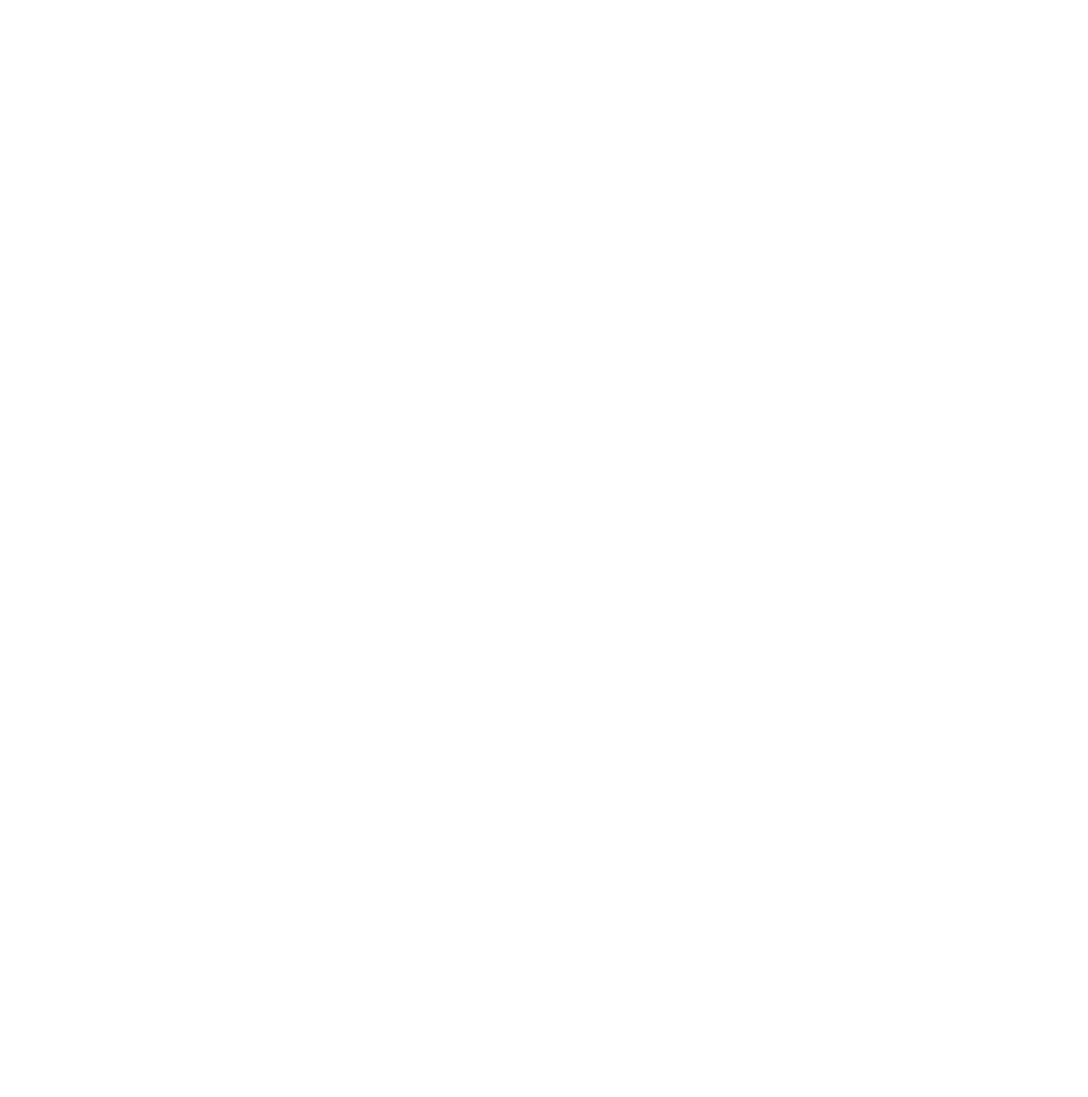
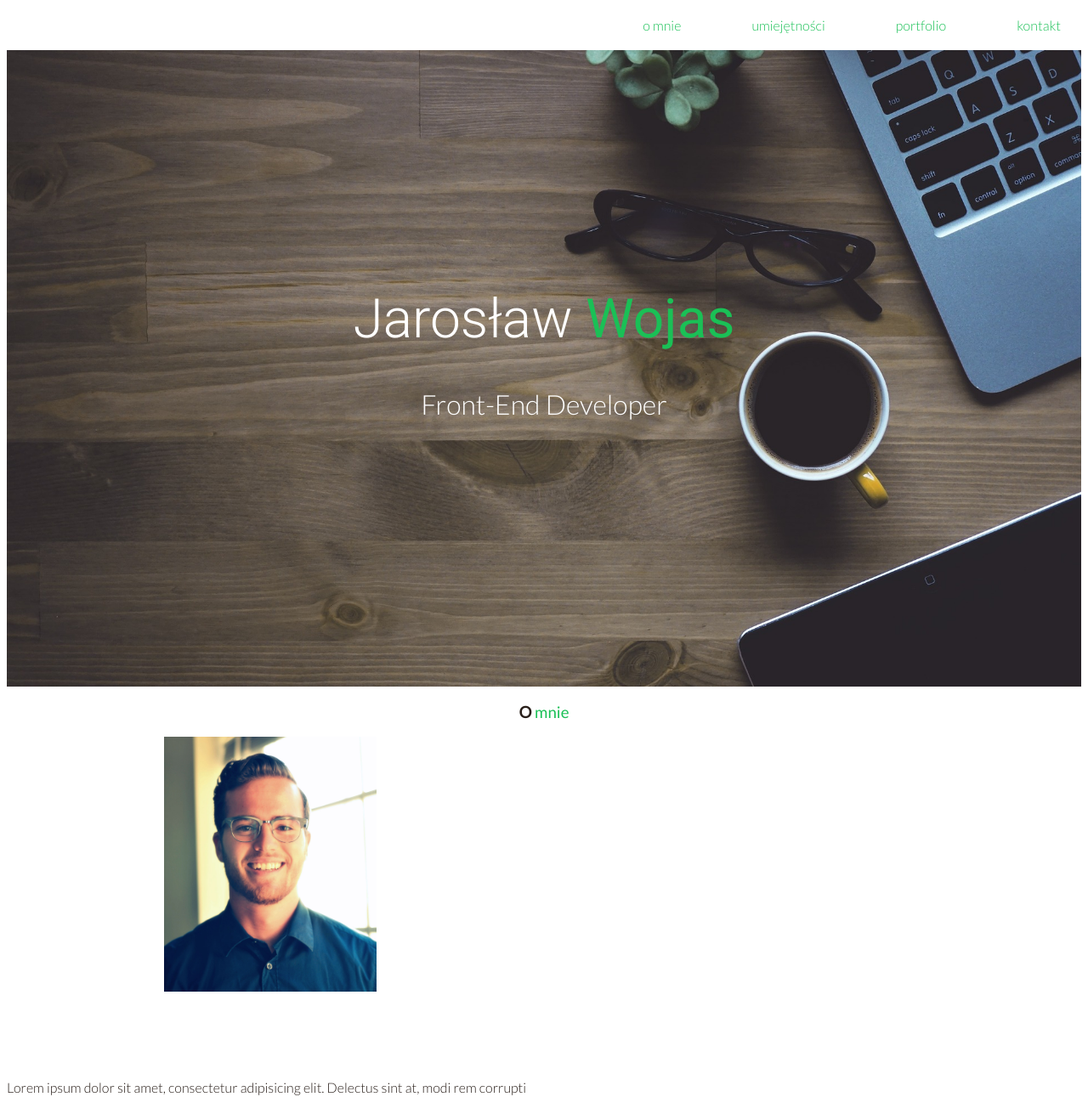
Before and after one commit to Fjarek/Portfolio1, a plain HTML site: page index.html in a window 1280 px wide. Shown: the top 1291 px of the page at 85% size. Before the commit the page ends 800 px from the top, so only its background shows below. Drawn offline with Linux system fonts and the light colour scheme.

Commit message:
do headera ok

```diff
--- a/css/style.css
+++ b/css/style.css
@@ -0,0 +1,178 @@
+/* GENERAL STYLES */
+body{
+    font-family: 'Lato', sans-serif;
+    font-weight: 300;
+    color: #291f1a;
+
+}
+
+h1, h2, h3, h4, h5{
+    text-align: center;
+}
+
+span{
+    color: #1ac056;
+    font-weight: 500;
+}
+
+/* NAVIGATION STYLES */
+#menu-nav{
+    background-color: #fff;
+    width: 100%;
+    position: fixed;
+    top: 0;
+    z-index: 10;
+    /* wysuwa menu na wierzch(bedzie widczne na obrazku) */
+}
+
+#menu-nav ul{
+    margin: 0;
+    float: right;
+/* przenosimy menu na prawo */
+}
+
+#menu-nav ul li{
+    list-style: none; /* usuwamy kropkwanie listy */
+    display: inline-block;
+    /* ustawiamy menu w jednej lini */
+    padding: 20px 40px;
+    /* odsuniecie od siebie elementow menu */
+}
+#menu-nav ul li a{
+    text-decoration: none;
+    /* usuwamy podkreslenie linkow */
+    color: #1ac056;
+}
+/* zmiana koloru tekstu po najechaniu kursorem */
+#menu-nav ul li a:hover{
+    color: #291f1a;
+}
+/* MAIN HEADER */
+
+#main-header{
+    position: relative;
+    background-image: url(../img/header-background.jpg);
+    height: 100vh;
+    /* ustawiamy tlo na cala wysokosc strony */
+    background-size: cover;
+    /* obrazek sie dopasowuje do strony */
+    background-position: center;
+    /* centrowanie obrazka zeby sie "skalowal" */
+    color: #fff;
+    /* kolor czcionki w divie */
+}
+
+#main-header .main-header-content{
+    position: absolute;
+    top: 50%;
+    transform: translateY(-50%);
+    /* ustawienie napisu na srodku strony(translate cofa go o 50% w pionie(Y) swojego contentu) */
+    margin: auto;
+    left: 0;
+    right: 0;
+}
+
+#main-header .main-header-content h1{
+    font-weight: 200;
+    font-size: 4em;
+    /* bazowa czcionka (zawsze) to 16px, zatem 4em to jej wielokrtnosc */
+    font-family: 'Roboto', sans-serif;
+}
+
+#main-header .main-header-content h2{
+    font-weight: 200;
+    font-size: 2em;
+}
+
+
+/* SECTION ABOUT */
+
+#about{
+    position: relative;
+}
+
+
+
+#about div{
+    display: inline-block;
+    width: 49%;
+    height: 400px;
+
+}
+
+#about  img{
+    position: abslute;
+    height: 300px;
+    width: 250px;
+    display: block;
+    top: 50%;
+    margin: auto;
+
+}
+#about .content{
+    display: block;
+
+}
+
+
+/* section #about .image{
+    background-image: url(../img/jan-nowak.jpg)
+}
+ */
+/* #menu-nav ul{
+    display: block;
+    margin: 0;
+    list-style: none;
+    text-align: right;
+    padding: 0;
+
+
+}
+.menu-item{
+    display: inline-block;
+    line-height: 50px;
+    margin: 0 50px;
+
+}
+.menu-item a{
+    text-decoration: none;
+    color: #1ac056;
+}
+
+
+span{
+    color: #1ac056;
+}
+
+#header{
+    position: relative;
+    background-image: url('../img/header-background.jpg');
+    width: 100%;
+    height: 100vh;
+
+
+}
+#header h1{
+    position: absolute;
+    display: inline-block;
+    text-align: center;
+    font-size: 75px;
+    top: 50%;
+    width: 100%;
+    color: #fff;
+    transform: translate(0, -50%);
+}
+
+
+#header h2{
+    position: absolute;
+    display: inline-block;
+    text-align: center;
+    top: 50%;
+    transform: translate();
+    width: 100%;
+    color: #fff;
+    font-size: 40px;
+
+}
+ */
--- a/index.html
+++ b/index.html
@@ -1,11 +1,56 @@
 <!DOCTYPE html>
 <html lang="en">
+
 <head>
     <meta charset="UTF-8">
-    <title>Document</title>
+    <title>Portfolio</title>
+    <!-- GOOGLE FONT -->
+    <link href="https://fonts.googleapis.com/css?family=Lato:300,400|Roboto:300,400&amp;subset=latin-ext" rel="stylesheet">
+    <!-- <link href="https://fonts.googleapis.com/css?family=Lato" rel="stylesheet">
+    <link href="https://fonts.googleapis.com/css?family=Roboto" rel="stylesheet"> -->
+    <!-- PODPIECIE STYLI -->
     <link rel="stylesheet" href="css/style.css">
 </head>
+
 <body>
 
+       <!-- Nagłówek -->
+       <nav id="menu-nav">
+        <ul>
+            <li class="menu-item">
+                <a href="#">o mnie</a>
+            </li>
+            <li class="menu-item">
+                <a href="#skills">umiejętności</a></li>
+            <li class="menu-item">
+                <a href="#portfolio">portfolio</a></li>
+            <li class="menu-item">
+                <a href="#contact">kontakt</a></li>
+        </ul>
+    </nav>
+
+    <!-- Header = obrazek + content -->
+    <header id="main-header">
+        <!-- <img src="img/header-background.jpg" alt="Zdjęcie nagłówkowe"> LEPIEJ ODNIESC TO DO CSS -->
+        <div class="main-header-content">
+            <h1>Jarosław <span>Wojas</span></h1>
+        <h2>Front-End Developer</h2>
+
+
+        </div>
+        <!-- ^^LEPIEJ STWORZYC DIV`A KTORYM BEDZIEMY PRZESUWAC WZGLEDEM STRONY, NIŻ TWORZYC NAGLOWKI JESLI JEST TO MALY WPIS
+        <h1>Jarosław <span>Wojas</span></h1>
+        <h2>Front-End Developer</h2> -->
+    </header>
+    <section id="about">
+        <h3>O <span>mnie</span></h3>
+        <div class="image">
+            <img src="img/jan-nowak.jpg" alt="Zdjęcie Jana Nowaka">
+        </div>
+        <div class="content">Lorem ipsum dolor sit amet, consectetur adipisicing elit. Delectus sint at, modi rem corrupti in, iure earum? Aliquam commodi, nesciunt delectus repellendus, recusandae rem iusto perspiciatis enim maxime culpa sint! Lorem ipsum dolor sit amet, consectetur adipisicing elit. Libero voluptatibus aut quibusdam reiciendis fugit eveniet molestiae vitae nostrum. Nesciunt temporibus veniam molestiae alias eaque veritatis quidem dolorem itaque, iure autem.</div>
+    </section>
+
+
 </body>
+
 </html>
```
